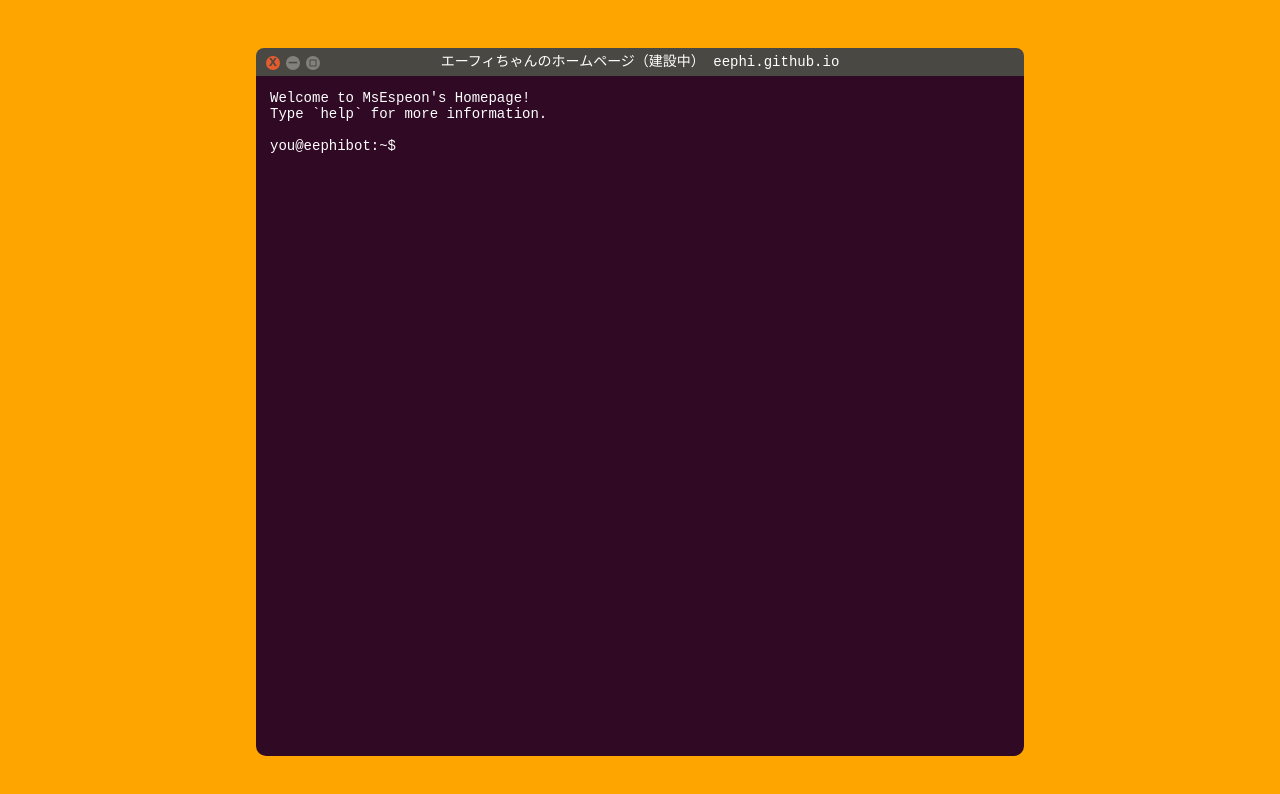
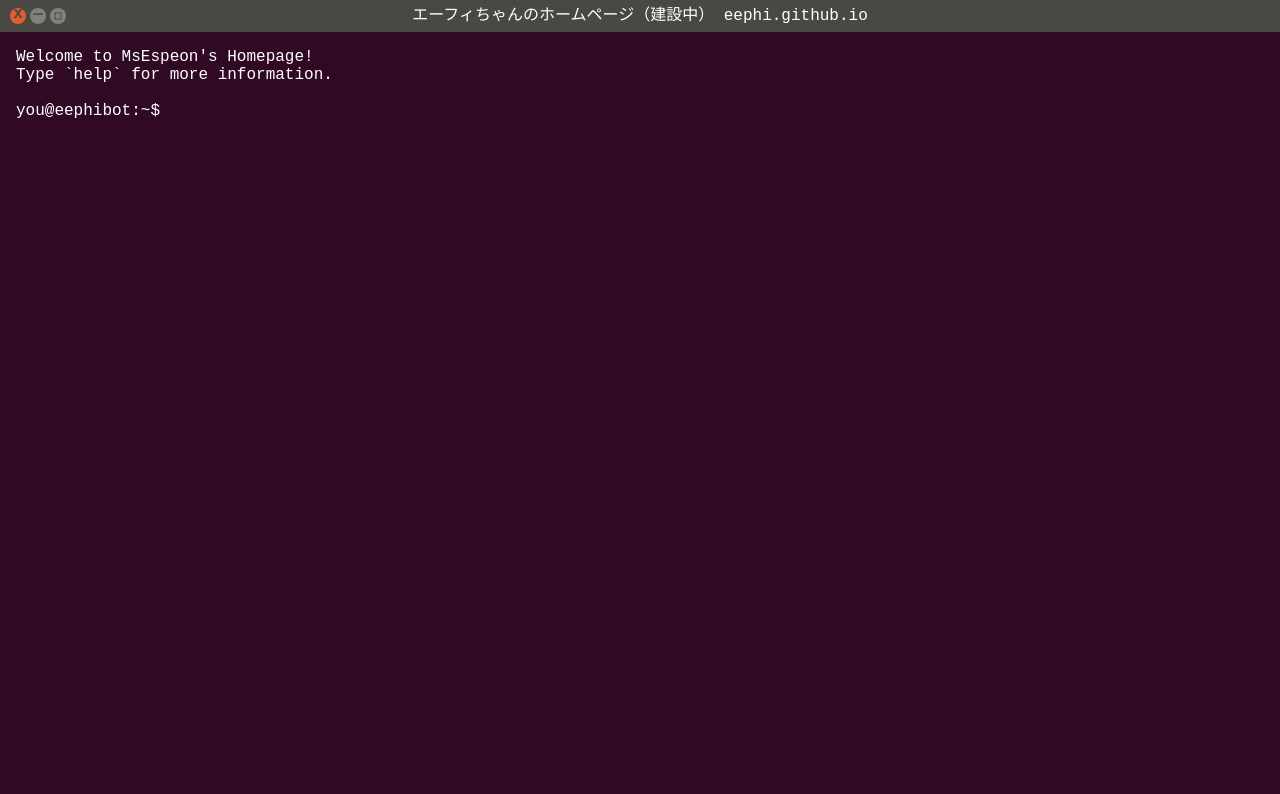
Before and after one commit to Eephi/Eephi.github.io, a plain HTML site: page index.html in a window 1280 px wide. Drawn offline with Linux system fonts and the light colour scheme.

Commit message:
Site updated: 2023-03-05 23:12:47

```diff
--- a/theme.css
+++ b/theme.css
@@ -2,20 +2,20 @@ body {
     background-color: orange;
     color: white;
     font-family: monospace;
-    font-size: 14px;
+    font-size: 16px;
 }
 
 /*head*/
 .header-title {
-    width: 60vw;
-    margin: 6vh auto 0 auto;
+    width: 100vw;
+    margin: 0 auto 0 auto;
     display: block;
-    font-size: 14px;
+    font-size: 16px;
     text-align: center;
     height: 2em;
     line-height: 2em;
     color: white;
-    border-radius: 8px 8px 0 0;
+    /*border-radius: 8px 8px 0 0;*/
     background: #4a4842;
     position: relative;
 }
@@ -79,31 +79,31 @@ body {
 
 .container {
     background-color: #300a24;
-    width: 60vw;
-    height: 85vh;
+    width: 100vw;
+    height: calc(100vh - 2em);
     overflow: auto;
-    margin: 0 auto 1em auto;
-    border-radius: 0 0 10px 10px;
+    margin: 0 0 0 0;
+    /*border-radius: 0 0 10px 10px;*/
 }
 
 .output {
     margin: 1em 1em 0 1em;
     color: white;
     font-family: monospace;
-    font-size: 14px;
+    font-size: 16px;
     white-space: pre-wrap;
 }
 
 .prefix {
     color: white;
     font-family: monospace;
-    font-size: 14px;
+    font-size: 16px;
     margin: 0 0 0 1em;
 }
 
 .input {
     font-family: monospace;
-    font-size: 14px;
+    font-size: 16px;
     margin: 0 1em 0 0;
 }
 
@@ -112,7 +112,7 @@ body {
     color: white;
     border: none;
     font-family: monospace;
-    font-size: 14px;
+    font-size: 16px;
 }
 
 .input input:focus {
```
